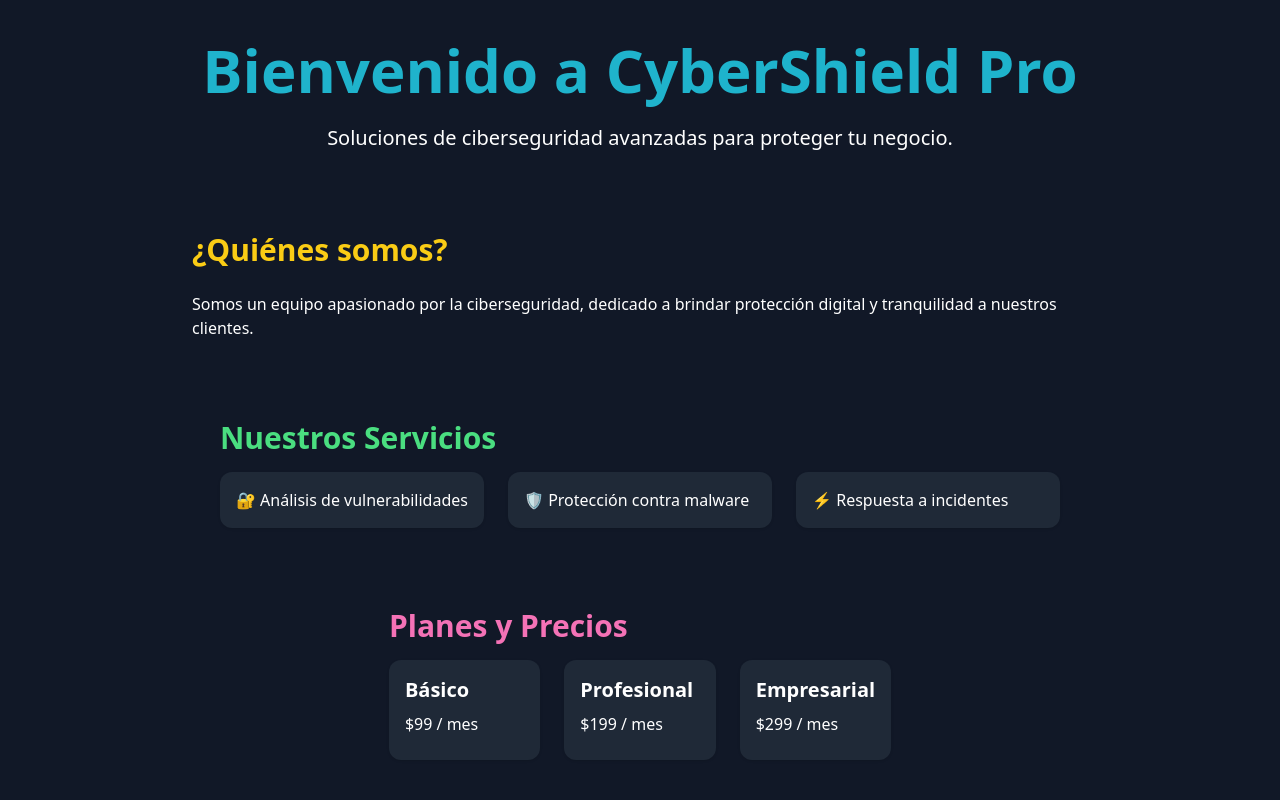
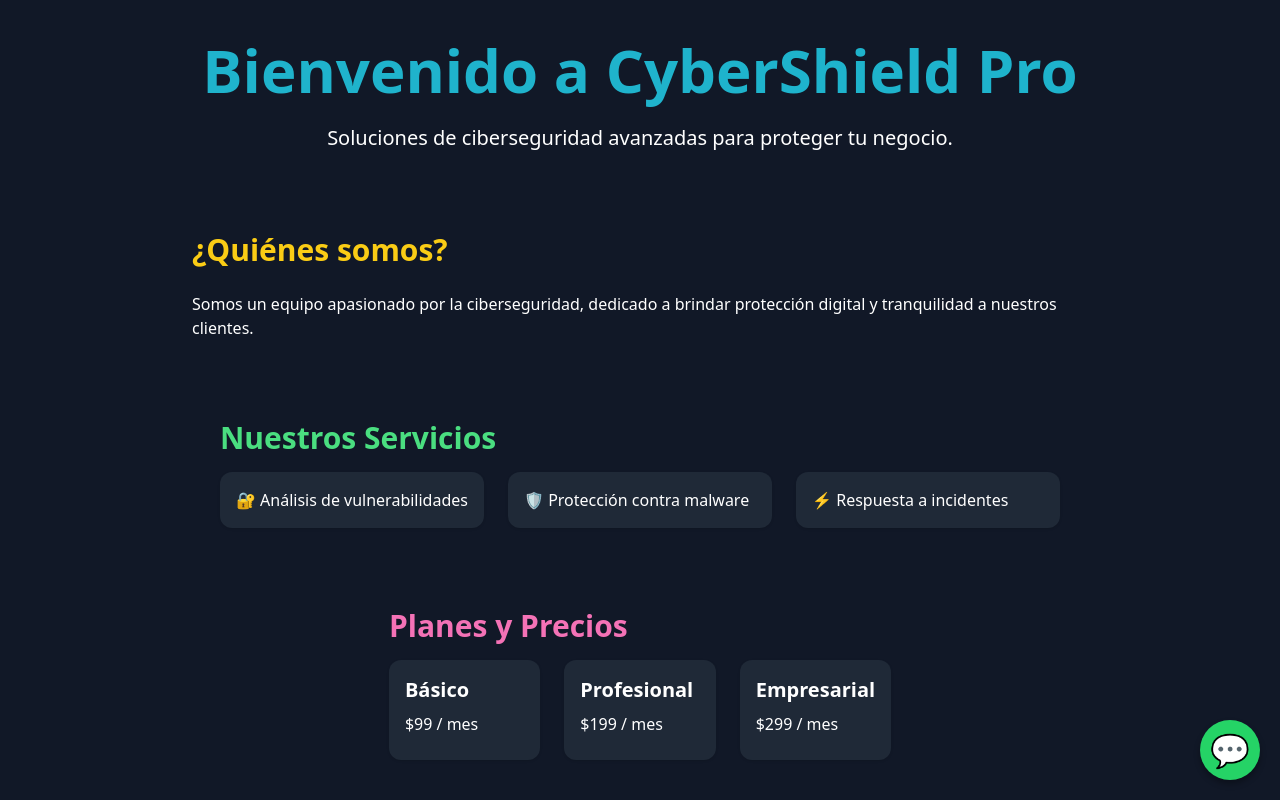
Before and after one commit to Citukman/Cyberseguridad, a React (Vite) app: page / in a window 1280 px wide. Shown: the top 800 px of the page. Built offline with nearby package versions, Linux system fonts and the light colour scheme; the HTML template or start-up script is replaced by a standard one.

Commit message:
Add files via upload

```diff
--- a/src/index.css
+++ b/src/index.css
@@ -3,3 +3,23 @@
 @tailwind utilities;
 
 body { @apply bg-gray-900 text-white; }
+.whatsapp-button {
+  position: fixed;
+  bottom: 20px;
+  right: 20px;
+  background-color: #25D366;
+  color: white;
+  border-radius: 50%;
+  width: 60px;
+  height: 60px;
+  display: flex;
+  align-items: center;
+  justify-content: center;
+  font-size: 2rem;
+  box-shadow: 0 4px 6px rgba(0,0,0,0.3);
+  z-index: 50;
+  transition: transform 0.2s;
+}
+.whatsapp-button:hover {
+  transform: scale(1.1);
+}
```
